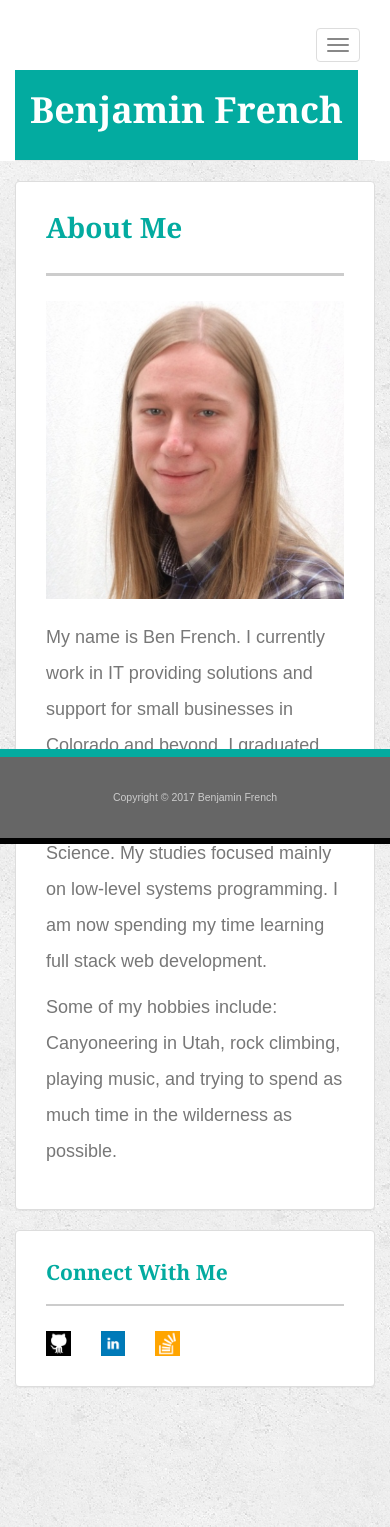
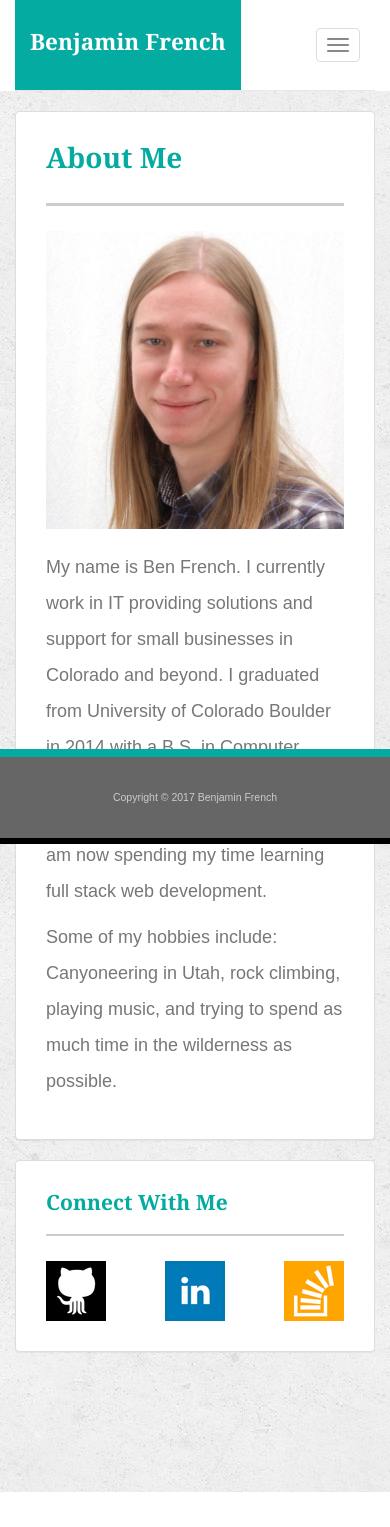
Before and after one commit to BenjaminFrench/Bootstrap-Portfolio, a plain HTML site: page index.html in a window 390 px wide. After the commit the page ends 1492 px from the top, so only its background shows below. Drawn offline with nearby package versions, Linux system fonts and the light colour scheme.

Commit message:
Adding final touches.

```diff
--- a/assets/css/style.css
+++ b/assets/css/style.css
@@ -73,7 +73,7 @@ span {
 
  a.navbar-brand  {
 	color: #ffffff!important;
-	background-color: #03aba0;
+	background-color: #03aba0!important;
 	height: 90px;
 	line-height: 90px;
 	padding: 0 15px;
@@ -166,6 +166,11 @@ ul.navbar-right {
 	ul.navbar-right {
 		margin-top: 0px;
 	}
+	h1 {
+		color: #ffffff;
+		font-size: 1.25em;
+		margin-top: 30px;
+	}
 	/* .navbar-nav > li > a {
 		padding-top: 31.5px;
 		padding-bottom: 31.5px;
--- a/index.html
+++ b/index.html
@@ -42,7 +42,7 @@
 	<!-- Main page container -->
 	<div class="container">
 		<div class="row">
-			<div class="col-md-8 col-sm-8">
+			<div class="col-md-8 col-sm-12 col-xs-12">
 				<div id="main-content" class="panel panel-default">
 
 					<div class"panel-body">
@@ -63,7 +63,7 @@
 
 				</div>
 			</div>
-			<div class="col-md-4 col-sm-4" id="sidebar">
+			<div class="col-md-4 col-sm-12 col-xs-12" id="sidebar">
 				<div id="sidebar-content" class="panel panel-default">
 					<div class"panel-body">
 						<div class="row">
@@ -73,15 +73,15 @@
 							</div>
 						</div>
 						<div class="row text-center">
-							<div class="col-md-4 col-sm-4 col-xs-2">
+							<div class="col-md-4 col-sm-4 col-xs-4">
 								<!-- <img class="img-responsive" id="headshot" src="./assets/images/headshot.png"/> -->
 								<a href="https://github.com/BenjaminFrench"><img class="img-responsive sidebar-img" src="./assets/images/if_github_square.png" alt="GitHub"></a>
 							</div>
-							<div class="col-md-4 col-sm-4 col-xs-2">
+							<div class="col-md-4 col-sm-4 col-xs-4">
 								<!-- <img class="img-responsive" id="headshot" src="./assets/images/headshot.png"/> -->
 								<a href="https://www.linkedin.com/in/benjamin-french-30364599/"><img class="center-block img-responsive sidebar-img" src="./assets/images/if_linkedin_square_color.png" alt="LinkedIn"></a>
 							</div>
-							<div class="col-md-4 col-sm-4 col-xs-2">
+							<div class="col-md-4 col-sm-4 col-xs-4">
 								<!-- <img class="img-responsive" id="headshot" src="./assets/images/headshot.png"/> -->
 								<a href="https://stackoverflow.com/users/8549366/ben-french"><img class="pull-right img-responsive sidebar-img" src="./assets/images/if_stackoverflow.png" alt="StackOverflow"></a>
 							</div>
```
Also changed, not shown: contact.html (+5 -5 lines), portfolio.html (+5 -5 lines).
